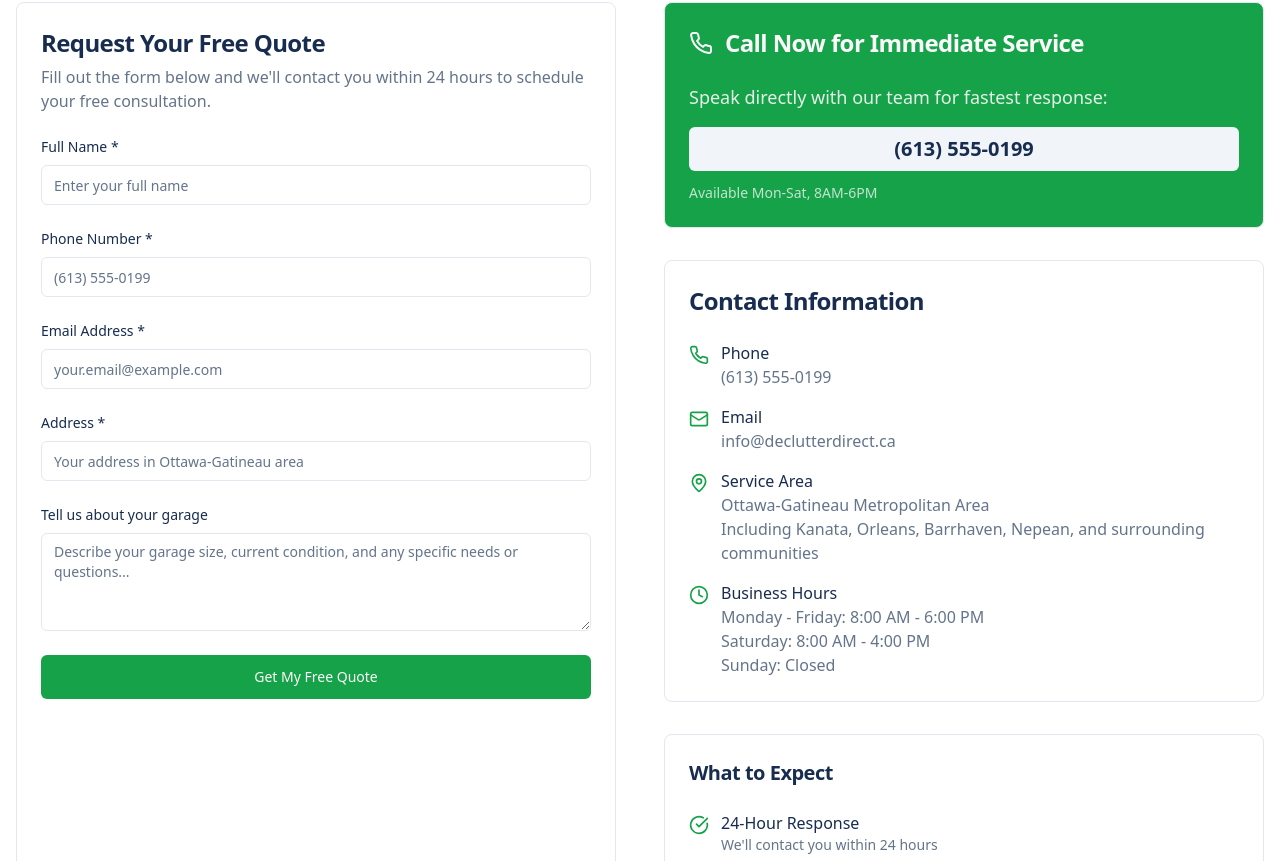
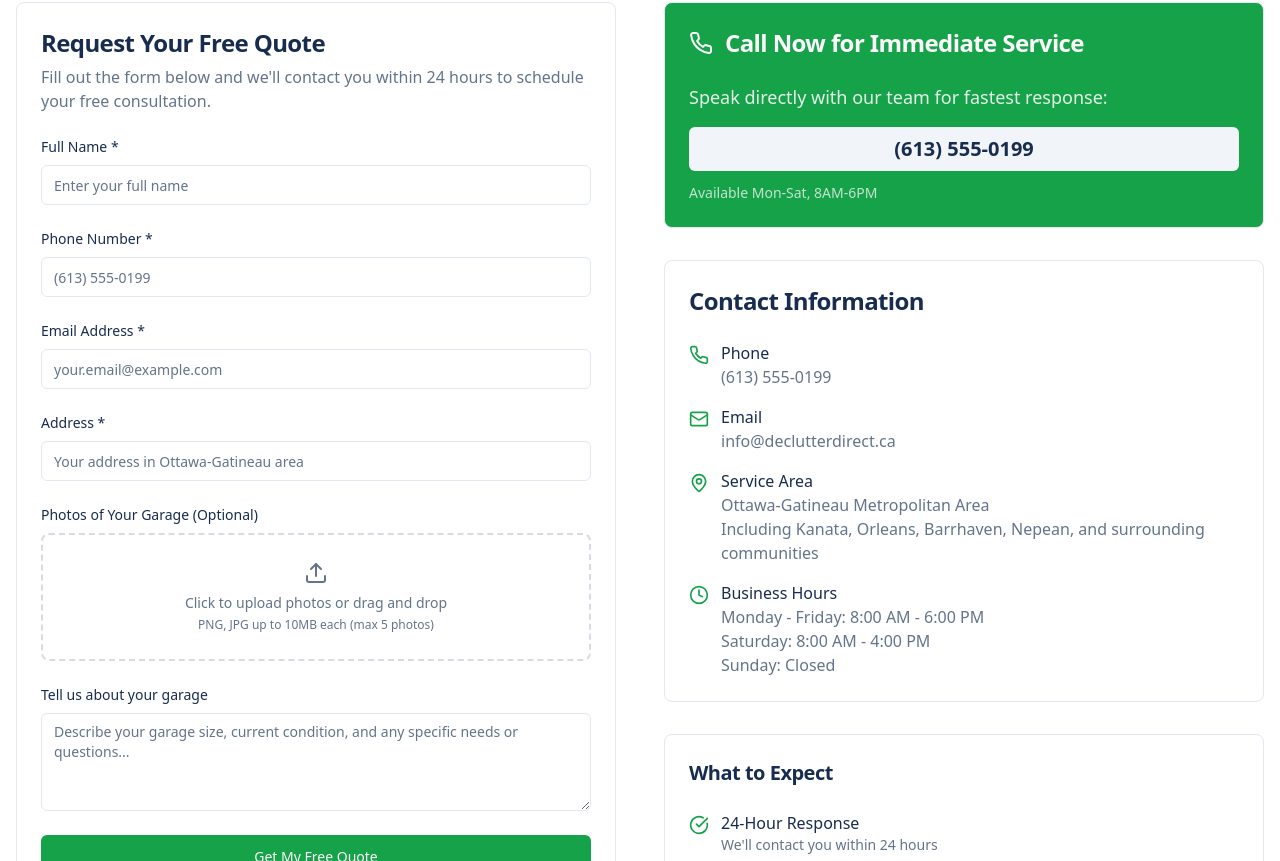
Before and after one commit to JohnDavidSf/declutter-direct-ottawa-91, a React (Vite) app: page /contact in a window 1280 px wide. Shown: the part 343-1204 px from the top of the page. Built offline with nearby package versions, Linux system fonts and the light colour scheme; the HTML template or start-up script is replaced by a standard one.

Commit message:
Add garage picture upload

```diff
--- a/src/pages/Contact.tsx
+++ b/src/pages/Contact.tsx
@@ -3,7 +3,7 @@ import { Button } from "@/components/ui/button";
 import { Input } from "@/components/ui/input";
 import { Textarea } from "@/components/ui/textarea";
 import { Card, CardContent, CardHeader, CardTitle } from "@/components/ui/card";
-import { Phone, Mail, MapPin, Clock, CheckCircle } from "lucide-react";
+import { Phone, Mail, MapPin, Clock, CheckCircle, Upload, X } from "lucide-react";
 import { useToast } from "@/hooks/use-toast";
 
 const Contact = () => {
@@ -14,15 +14,19 @@ const Contact = () => {
     address: "",
     message: ""
   });
+  const [selectedFiles, setSelectedFiles] = useState<File[]>([]);
   const { toast } = useToast();
 
   const handleSubmit = (e: React.FormEvent) => {
     e.preventDefault();
+    const fileCount = selectedFiles.length;
+    const fileText = fileCount > 0 ? ` with ${fileCount} photo${fileCount > 1 ? 's' : ''}` : '';
     toast({
       title: "Quote Request Received!",
-      description: "We'll contact you within 24 hours to schedule your free consultation.",
+      description: `We'll contact you within 24 hours to schedule your free consultation${fileText}.`,
     });
     setFormData({ name: "", phone: "", email: "", address: "", message: "" });
+    setSelectedFiles([]);
   };
 
   const handleChange = (e: React.ChangeEvent<HTMLInputElement | HTMLTextAreaElement>) => {
@@ -30,6 +34,29 @@ const Contact = () => {
       ...formData,
       [e.target.name]: e.target.value
     });
+  };
+
+  const handleFileChange = (e: React.ChangeEvent<HTMLInputElement>) => {
+    const files = Array.from(e.target.files || []);
+    const validFiles = files.filter(file => {
+      const isValidType = file.type.startsWith('image/');
+      const isValidSize = file.size <= 10 * 1024 * 1024; // 10MB limit
+      return isValidType && isValidSize;
+    });
+
+    if (validFiles.length !== files.length) {
+      toast({
+        title: "Invalid Files",
+        description: "Please select only image files under 10MB each.",
+        variant: "destructive"
+      });
+    }
+
+    setSelectedFiles(prev => [...prev, ...validFiles].slice(0, 5)); // Max 5 files
+  };
+
+  const removeFile = (index: number) => {
+    setSelectedFiles(prev => prev.filter((_, i) => i !== index));
   };
 
   return (
@@ -116,6 +143,65 @@ const Contact = () => {
                     onChange={handleChange}
                     placeholder="Your address in Ottawa-Gatineau area"
                   />
+                </div>
+
+                <div>
+                  <label htmlFor="photos" className="block text-sm font-medium text-foreground mb-2">
+                    Photos of Your Garage (Optional)
+                  </label>
+                  <div className="space-y-3">
+                    <div className="relative">
+                      <Input
+                        id="photos"
+                        name="photos"
+                        type="file"
+                        multiple
+                        accept="image/*"
+                        onChange={handleFileChange}
+                        className="hidden"
+                      />
+                      <label
+                        htmlFor="photos"
+                        className="flex items-center justify-center w-full h-32 border-2 border-dashed border-muted-foreground/25 rounded-lg cursor-pointer hover:border-muted-foreground/50 transition-colors"
+                      >
+                        <div className="text-center">
+                          <Upload className="w-6 h-6 mx-auto mb-2 text-muted-foreground" />
+                          <p className="text-sm text-muted-foreground">
+                            Click to upload photos or drag and drop
+                          </p>
+                          <p className="text-xs text-muted-foreground mt-1">
+                            PNG, JPG up to 10MB each (max 5 photos)
+                          </p>
+                        </div>
+                      </label>
+                    </div>
+
+                    {selectedFiles.length > 0 && (
+                      <div className="grid grid-cols-2 sm:grid-cols-3 gap-3">
+                        {selectedFiles.map((file, index) => (
+                          <div key={index} className="relative group">
+                            <div className="aspect-square bg-muted rounded-lg overflow-hidden">
+                              <img
+                                src={URL.createObjectURL(file)}
+                                alt={`Garage photo ${index + 1}`}
+                                className="w-full h-full object-cover"
+                              />
+                            </div>
+                            <button
+                              type="button"
+                              onClick={() => removeFile(index)}
+                              className="absolute -top-2 -right-2 bg-destructive text-destructive-foreground rounded-full p-1 opacity-0 group-hover:opacity-100 transition-opacity"
+                            >
+                              <X className="w-3 h-3" />
+                            </button>
+                            <p className="text-xs text-muted-foreground mt-1 truncate">
+                              {file.name}
+                            </p>
+                          </div>
+                        ))}
+                      </div>
+                    )}
+                  </div>
                 </div>
 
                 <div>
```
